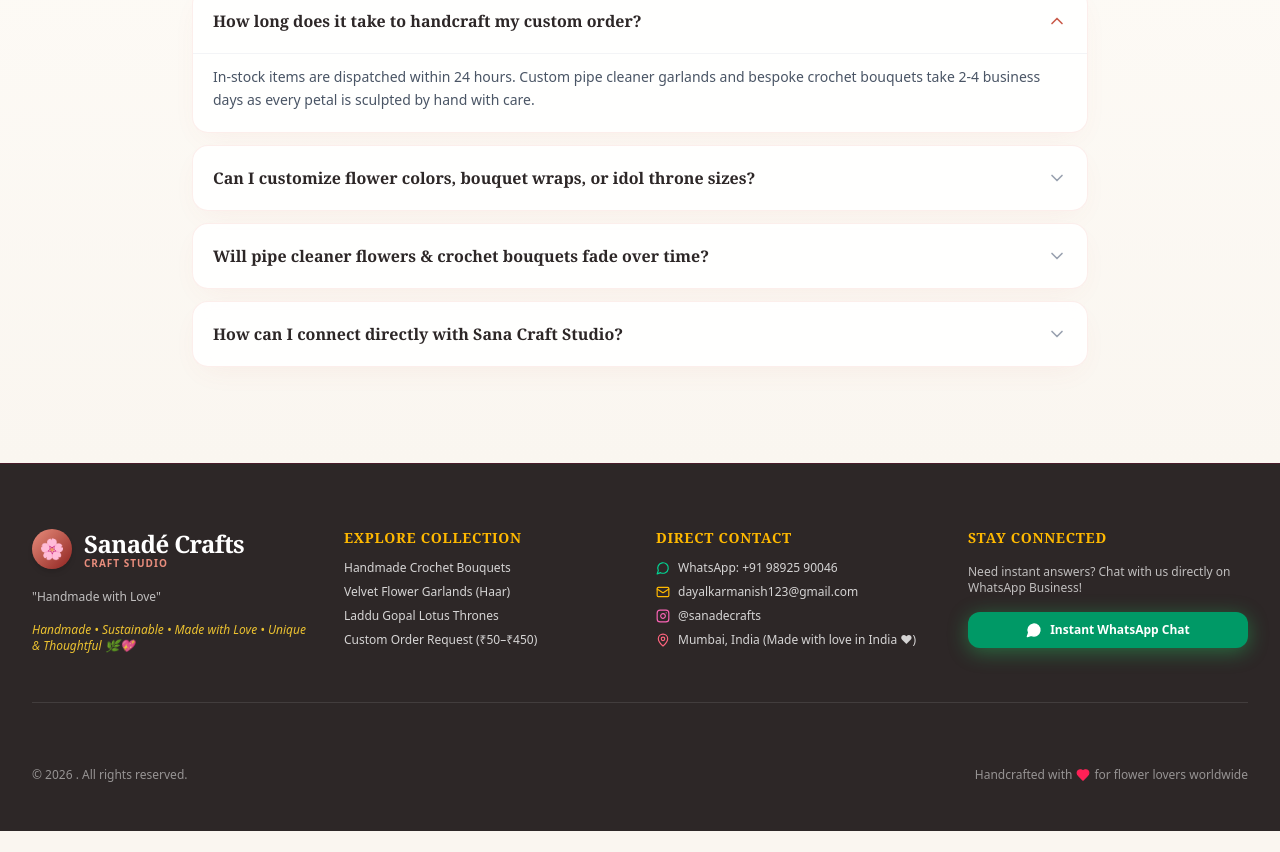
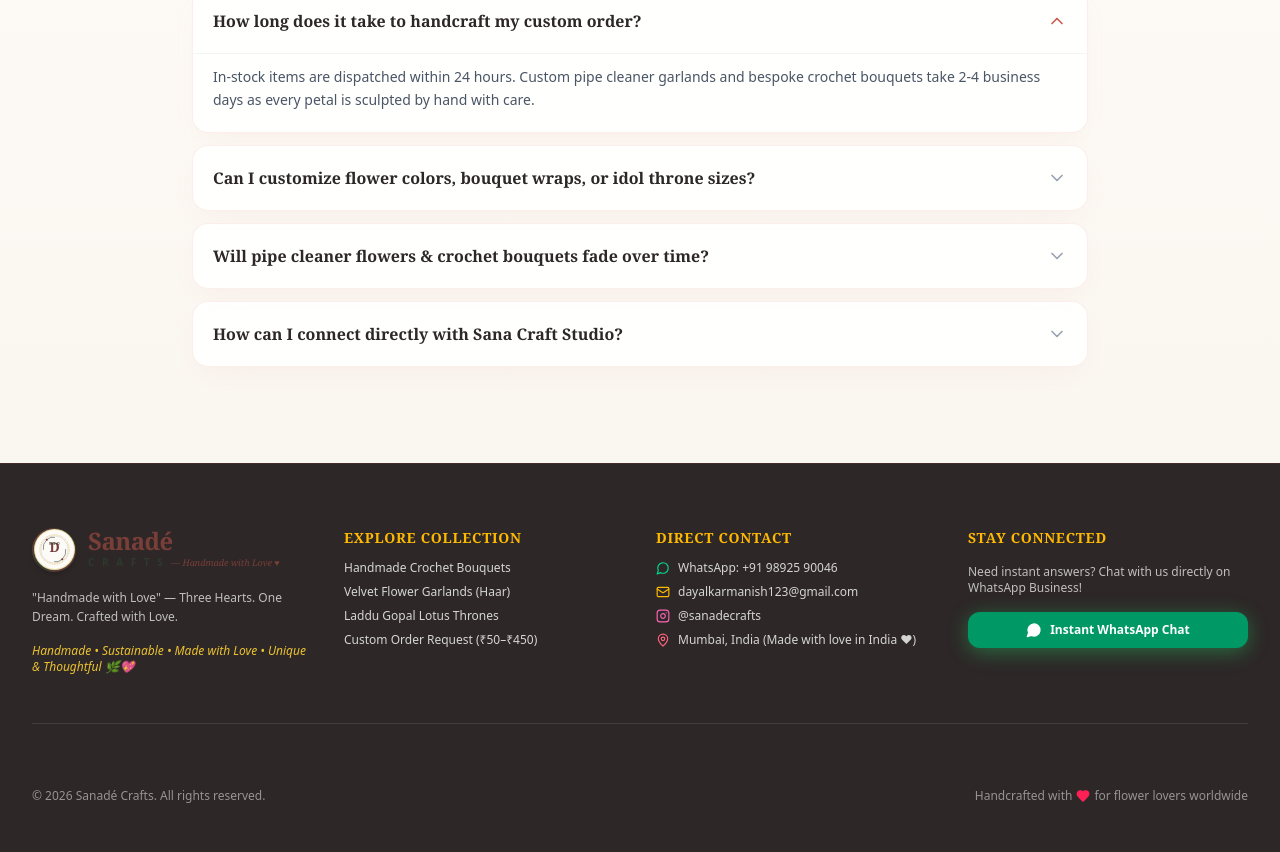
Before and after one commit to Dayalkar2002/sanaCraft, a Next.js app: page / in a window 1280 px wide. Shown: the part 8432-9284 px from the top of the page. Before the commit the page ends 9263 px from the top, so only its background shows below. Built offline with nearby package versions, Linux system fonts and the light colour scheme; a web font is replaced by a local one.

Commit message:
Fix TypeScript type error for BUSINESS_INFO.fullName in Footer.tsx for Vercel deployment

```diff
--- a/src/components/Footer.tsx
+++ b/src/components/Footer.tsx
@@ -2,7 +2,8 @@
 
 import React from 'react';
 import { BUSINESS_INFO } from '@/data/products';
-import { Instagram, MessageCircle, Heart, Sparkles, Phone, Mail, MapPin } from 'lucide-react';
+import SanadeLogo from '@/components/SanadeLogo';
+import { Instagram, MessageCircle, Heart, Mail, MapPin } from 'lucide-react';
 
 export default function Footer() {
   const openWhatsApp = () => {
@@ -11,29 +12,17 @@
   };
 
   return (
-    <footer className="bg-[#2D2727] text-white pt-16 pb-12 border-t border-rose-900/30 relative overflow-hidden">
+    <footer className="bg-[#2D2727] text-white pt-16 pb-12 border-t border-[#7A3E38]/30 relative overflow-hidden">
       <div className="max-w-7xl mx-auto px-4 sm:px-6 lg:px-8 space-y-12">
 
         <div className="grid grid-cols-1 md:grid-cols-4 gap-8 pb-12 border-b border-white/10">
 
           {/* Col 1: Brand Info */}
           <div className="md:col-span-1 space-y-4">
-            <div className="flex items-center gap-3">
-              <div className="w-10 h-10 rounded-full bg-gradient-to-br from-[#E88D7D] to-[#8E2020] text-white flex items-center justify-center font-bold text-xl shadow-md">
-                🌸
-              </div>
-              <div>
-                <span className="text-2xl font-serif font-bold text-white tracking-tight">
-                  {BUSINESS_INFO.name}
-                </span>
-                <span className="text-[10px] uppercase tracking-widest text-[#E88D7D] font-semibold block -mt-1">
-                  Craft Studio
-                </span>
-              </div>
-            </div>
+            <SanadeLogo />
 
             <p className="text-xs text-white/70 leading-relaxed">
-              "{BUSINESS_INFO.tagline}"
+              "{BUSINESS_INFO.tagline}" — {BUSINESS_INFO.secondaryTagline}
             </p>
             <p className="text-xs text-amber-300/90 italic">
               {BUSINESS_INFO.motto}
@@ -47,22 +36,22 @@
             </h4>
             <ul className="space-y-2 text-xs text-white/80">
               <li>
-                <a href="#catalog" className="hover:text-[#E88D7D] transition-colors">
+                <a href="#catalog" className="hover:text-amber-300 transition-colors">
                   Handmade Crochet Bouquets
                 </a>
               </li>
               <li>
-                <a href="#catalog" className="hover:text-[#E88D7D] transition-colors">
+                <a href="#catalog" className="hover:text-amber-300 transition-colors">
                   Velvet Flower Garlands (Haar)
                 </a>
               </li>
               <li>
-                <a href="#catalog" className="hover:text-[#E88D7D] transition-colors">
+                <a href="#catalog" className="hover:text-amber-300 transition-colors">
                   Laddu Gopal Lotus Thrones
                 </a>
               </li>
               <li>
-                <a href="#custom-order" className="hover:text-[#E88D7D] transition-colors">
+                <a href="#custom-order" className="hover:text-amber-300 transition-colors">
                   Custom Order Request (₹50–₹450)
                 </a>
               </li>
@@ -122,7 +111,7 @@
         {/* Bottom Copyright */}
         <div className="flex flex-col sm:flex-row items-center justify-between text-xs text-white/50 pt-4 gap-2">
           <div>
-            © {new Date().getFullYear()} {BUSINESS_INFO.fullName}. All rights reserved.
+            © {new Date().getFullYear()} {BUSINESS_INFO.name || BUSINESS_INFO.fullName}. All rights reserved.
           </div>
           <div className="flex items-center gap-1">
             <span>Handcrafted with</span>
--- a/src/data/products.ts
+++ b/src/data/products.ts
@@ -16,6 +16,7 @@
 
 export const BUSINESS_INFO = {
   name: 'Sanadé Crafts',
+  fullName: 'Sanadé Crafts Studio',
   brandName: 'Sanadé',
   tagline: 'Handmade with Love',
   secondaryTagline: 'Three Hearts. One Dream. Crafted with Love.',
```
